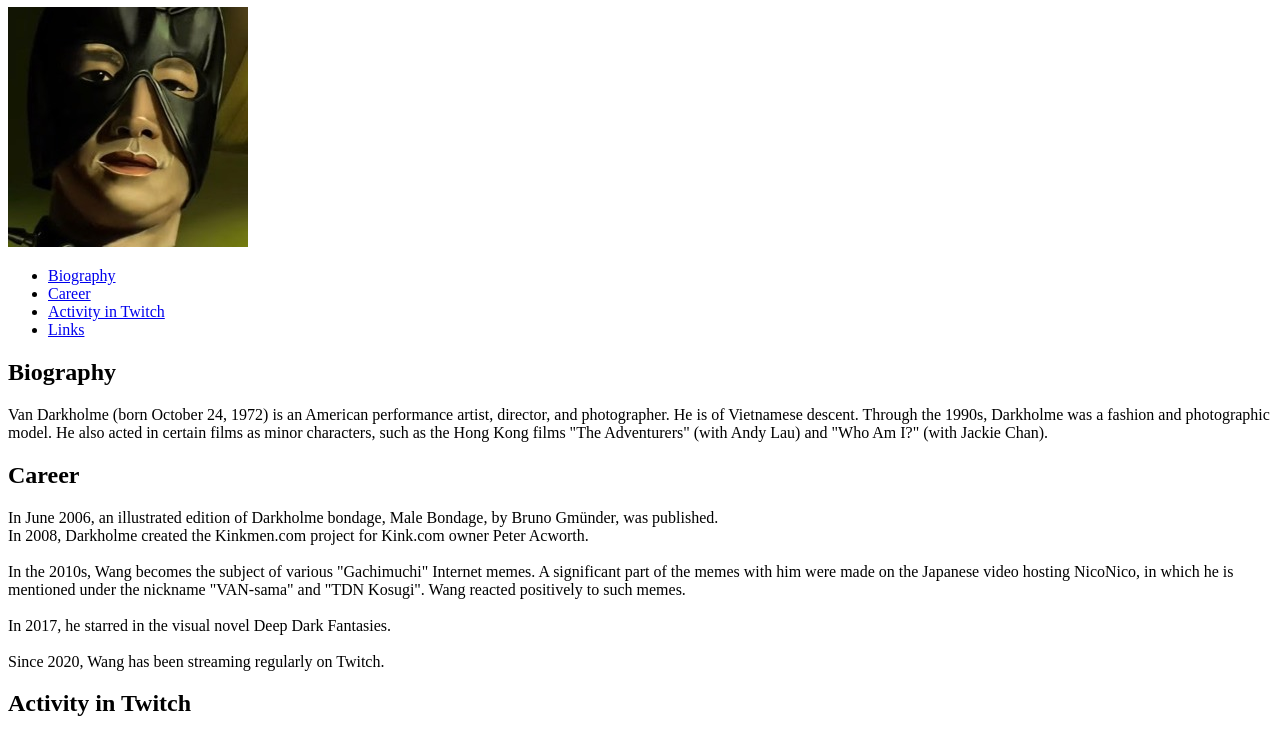
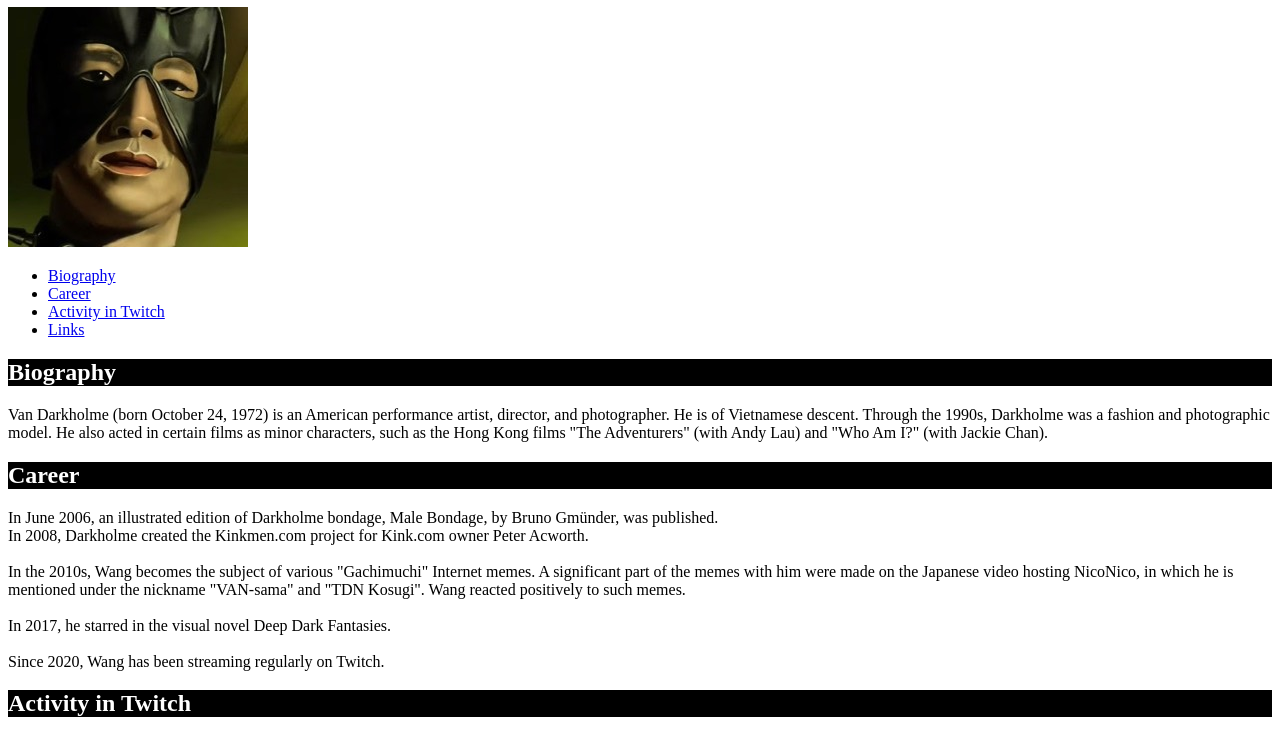
Before and after one commit to sherwood2142/WebDev, a plain HTML site: page lab1-2/index.html in a window 1280 px wide. Shown: the part 73-807 px from the top of the page. Drawn offline with Linux system fonts and the light colour scheme.

Commit message:
completed lab1-2

```diff
--- /dev/null
+++ b/lab1-2/css/style.css
@@ -0,0 +1,4 @@
+h1, h2{
+    color: white;
+    background-color: black;
+}
--- a/lab1/index.html
+++ b/lab1-2/index.html
@@ -5,6 +5,7 @@
     <title>Van Darkholme</title>
     <meta description="Lab1">
     <meta keywords="lab, test">
+    <link rel="stylesheet" href="css/style.css">
 </head>
 <body>
     <div class="page">
@@ -12,8 +13,8 @@
             <div class="header-container">
                 <h1 class="mainHeader">Van Darkholme</h1>
             </div>
+        </header>
 
-        </header>
         <main class="content">
             <div class="content-container">
                 <section class="image">
```
Also changed, not shown: lab1-2/img/icon.png (renamed from lab1/img/icon.png), lab1/css/style.css (deleted).
